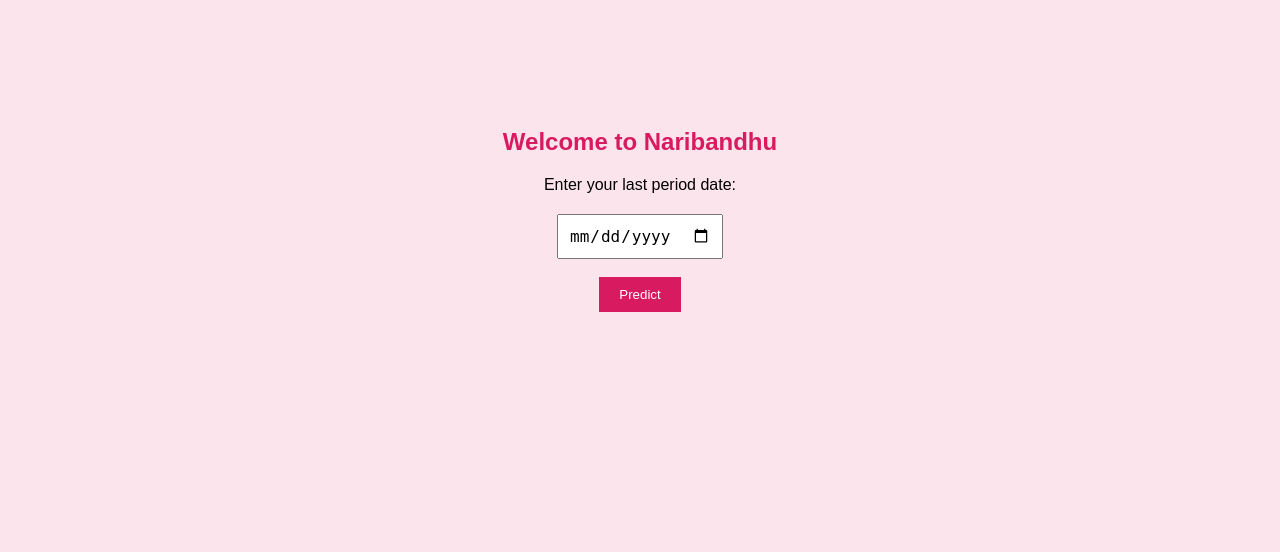
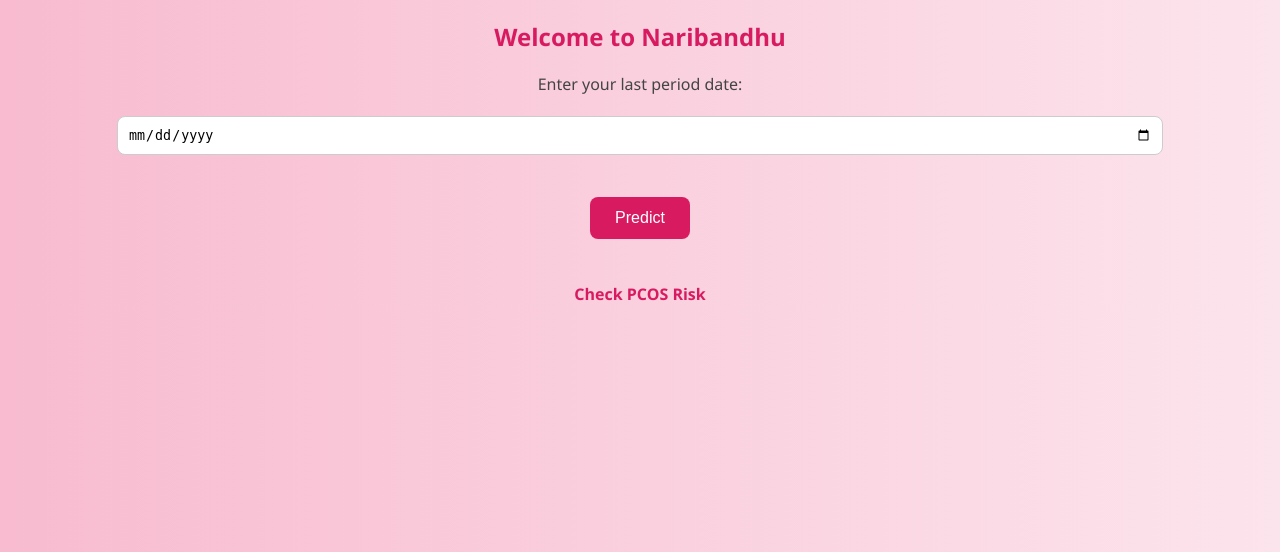
Before and after one commit to Rishika655/NARIBANDHU_health_assistant, a Flask app: page / in a window 1280 px wide. Shown: the top 552 px of the page. Run offline with Flask 3, Linux system fonts and the light colour scheme.

Commit message:
Added PCOS feature with UI and health tips

```diff
--- a/Static/css/style.css
+++ b/Static/css/style.css
@@ -1,31 +1,96 @@
 body {
-    font-family: Arial, sans-serif;
-    background-color: #fce4ec;
+    font-family: 'Segoe UI', sans-serif;
+    background: linear-gradient(to right, #f8bbd0, #fce4ec);
+    margin: 0;
+    padding: 0;
     text-align: center;
-    padding-top: 100px;
+}
+
+.container {
+    background: white;
+    width: 40%;
+    margin: 80px auto;
+    padding: 30px;
+    border-radius: 15px;
+    box-shadow: 0px 4px 20px rgba(0,0,0,0.1);
 }
 
 h2 {
     color: #d81b60;
+    margin-bottom: 20px;
 }
 
-form {
+label {
+    font-size: 16px;
+    display: block;
+    margin-top: 10px;
+}
+
+select, input {
+    padding: 10px;
+    width: 80%;
+    margin-top: 5px;
+    border-radius: 8px;
+    border: 1px solid #ccc;
+}
+
+button {
+    margin-top: 20px;
+    padding: 12px 25px;
+    background: #d81b60;
+    color: white;
+    border: none;
+    border-radius: 8px;
+    cursor: pointer;
+    font-size: 16px;
+}
+
+button:hover {
+    background: #ad1457;
+}
+
+a {
+    text-decoration: none;
+    color: #d81b60;
+    font-weight: bold;
+}
+
+.result-box {
+    font-size: 22px;
     margin-top: 20px;
 }
 
-input {
-    padding: 10px;
-    font-size: 16px;
+.result-box {
+    font-size: 28px;
+    font-weight: bold;
+    margin-top: 15px;
 }
 
-button {
-    padding: 10px 20px;
-    background-color: #d81b60;
-    color: white;
-    border: none;
-    cursor: pointer;
+p {
+    margin-top: 10px;
+    font-size: 16px;
+    color: #444;
 }
 
-button:hover {
-    background-color: #ad1457;
+.red {
+    color: red;
 }
+
+.orange {
+    color: orange;
+}
+
+.green {
+    color: green;
+}
+
+.tips {
+    text-align: left;
+    margin-top: 15px;
+    padding-left: 20px;
+}
+
+.tips li {
+    margin-bottom: 8px;
+    font-size: 15px;
+}
--- a/Templates/index.html
+++ b/Templates/index.html
@@ -14,6 +14,7 @@
         <br><br>
         <button type="submit">Predict</button>
     </form>
-
+    <br><br>
+    <a href="/pcos">Check PCOS Risk</a>
 </body>
 </html>
--- a/app.py
+++ b/app.py
@@ -20,6 +20,61 @@ def predict():
 
     return render_template('result.html', result=next_date.date()) ##connect python to html
 
+## Get the PCOS form
+@app.route('/pcos', methods=['GET'])
+def pcos_page():
+    return render_template('pcos.html')
 
+## Predict score
+@app.route('/pcos', methods=['POST'])
+def pcos():
+    irregular = int(request.form['irregular'])
+    weight = int(request.form['weight'])
+    acne = int(request.form['acne'])
+    hair = int(request.form['hair'])
+    hairfall = int(request.form['hairfall'])
+
+    score = irregular + weight + acne + hair + hairfall
+
+    if score >= 4:
+        risk = " 🔴High Risk 🔴"
+        color = "red"
+        message = "⚠️ You may be showing several symptoms associated with PCOS. It is recommended to consult a healthcare professional."
+        tips = [
+            "👩‍⚕️ Consult a doctor for proper diagnosis",
+            "🥗 Maintain a balanced diet",
+            "🏃‍♀️ Exercise regularly",
+            "🧘 Reduce stress through yoga or meditation"
+        ]
+
+    elif score >= 2:
+        risk = "🟠 Moderate Risk 🟠"
+        color = "orange"
+        message = "⚠️ You show some signs related to PCOS. Monitoring your health and lifestyle is advised."
+        tips = [
+            "📅 Track your menstrual cycle regularly",
+            "🍔 Avoid junk food and excess sugar",
+            "🚶‍♀️ Stay physically active",
+            "😴 Maintain a healthy sleep schedule"
+        ]
+
+    else:
+        risk = "🟢 Low Risk 🟢"
+        color = "green"
+        message = "✅ You currently show minimal symptoms related to PCOS. Keep maintaining a healthy lifestyle."
+        tips = [
+            "🥦 Continue healthy eating habits",
+            "🏃 Stay active daily",
+            "📝 Keep monitoring your cycle",
+            "💧 Stay hydrated and stress-free"
+        ]
+
+    return render_template(
+        'pcos_result.html',
+        result=risk,
+        color=color,
+        message=message,
+        tips=tips
+    )
 if __name__ == '__main__':
     app.run(debug=True)
```
Also changed, not shown: Templates/pcos.html (+12 -14 lines), Templates/pcos_result.html (+31 -0 lines).
